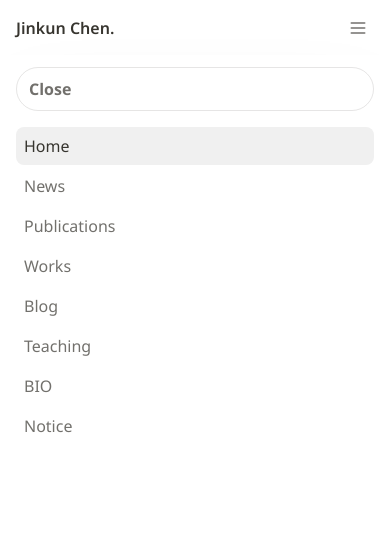
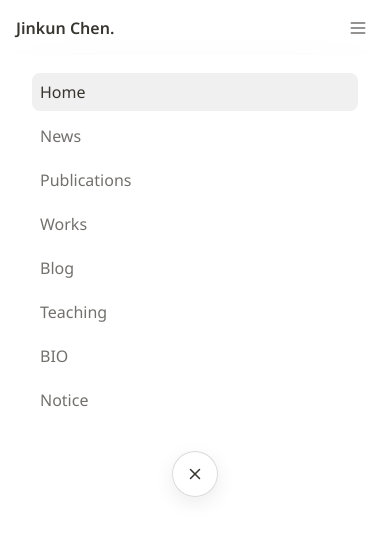
Before and after one commit to Jinnkunn/jinnkunn.com, a Next.js app: page / in a window 390 px wide. Both pictures are taken after a click on the button "Menu". Shown: the top 536 px of the page. Built offline with nearby package versions, Linux system fonts and the light colour scheme.

Commit message:
Polish mobile menu close + classic 404

```diff
--- a/app/globals.css
+++ b/app/globals.css
@@ -88,34 +88,57 @@
   z-index: 1;
 }
 
-/* Close button styling inside the mobile menu header. Keep it simple and consistent. */
-.super-navbar__menu .super-navbar__menu-actions {
-  display: none;
-}
+/* Mobile menu layout polish (v1): items first, close action after the list. */
+@media (max-width: 546px) {
+  .super-navbar__menu-surface {
+    display: flex;
+    flex-direction: column;
+    height: 100%;
+  }
 
-@media (max-width: 546px) {
-  .super-navbar__menu .super-navbar__menu-actions {
+  .super-navigation-menu__items-wrapper {
+    flex: 1;
+    overflow: auto;
+    padding: 10px 16px 6px 16px;
+  }
+
+  .super-navigation-menu__items {
     display: flex;
-    justify-content: flex-end;
-    align-items: center;
-    padding: 12px 16px 8px 16px;
+    flex-direction: column;
+    gap: 6px;
+  }
+
+  .super-navbar__menu-footer {
+    display: flex;
+    justify-content: center;
+    padding: 10px 16px 16px 16px;
   }
 }
 
 .super-navbar__menu .super-navbar__menu-close {
   appearance: none;
-  background: transparent;
+  width: 44px;
+  height: 44px;
+  display: inline-flex;
+  align-items: center;
+  justify-content: center;
+  background: rgba(255, 255, 255, 0.88);
   border: 1px solid rgba(55, 53, 47, 0.18);
   border-radius: 999px;
-  padding: 10px 12px;
-  font: inherit;
-  font-weight: 650;
+  padding: 0;
   color: var(--color-text-default);
   cursor: pointer;
+  box-shadow: 0 6px 20px rgba(15, 15, 15, 0.08);
+  transition: transform 140ms ease, background 140ms ease, box-shadow 140ms ease;
 }
 
 .super-navbar__menu .super-navbar__menu-close:hover {
-  background: rgba(55, 53, 47, 0.06);
+  background: rgba(255, 255, 255, 0.96);
+  box-shadow: 0 10px 28px rgba(15, 15, 15, 0.12);
+}
+
+.super-navbar__menu .super-navbar__menu-close:active {
+  transform: translateY(1px);
 }
 
 /* Mobile usability: increase tap targets without changing visual layout. */
@@ -218,6 +241,82 @@ html {
 
 .blog-post-content {
   min-width: 0;
+}
+
+/* Classic 404 page (keep v1 simple but intentional). */
+.page-404 {
+  padding: 84px 20px 96px 20px;
+}
+
+.page-404__inner {
+  max-width: 720px;
+  margin: 0 auto;
+}
+
+.page-404__code {
+  font-size: 13px;
+  font-weight: 700;
+  letter-spacing: 0.18em;
+  text-transform: uppercase;
+  color: rgba(55, 53, 47, 0.55);
+  margin-bottom: 14px;
+}
+
+.page-404__title {
+  margin: 0 0 10px 0;
+  font-size: 44px;
+  line-height: 1.04;
+  letter-spacing: -0.02em;
+}
+
+.page-404__desc {
+  margin: 0 0 22px 0;
+  font-size: 16px;
+  line-height: 1.5;
+  color: rgba(55, 53, 47, 0.72);
+}
+
+.page-404__actions {
+  display: flex;
+  flex-wrap: wrap;
+  gap: 10px;
+}
+
+.page-404__btn {
+  display: inline-flex;
+  align-items: center;
+  justify-content: center;
+  height: 40px;
+  padding: 0 14px;
+  border-radius: 999px;
+  text-decoration: none;
+  font-weight: 650;
+  border: 1px solid rgba(55, 53, 47, 0.18);
+  transition: transform 140ms ease, background 140ms ease;
+}
+
+.page-404__btn--primary {
+  background: rgba(55, 53, 47, 0.92);
+  color: #fff;
+  border-color: rgba(55, 53, 47, 0.92);
+}
+
+.page-404__btn--ghost {
+  background: rgba(255, 255, 255, 0.86);
+  color: rgba(55, 53, 47, 0.9);
+}
+
+.page-404__btn:hover {
+  transform: translateY(-1px);
+}
+
+@media (max-width: 546px) {
+  .page-404 {
+    padding-top: 56px;
+  }
+  .page-404__title {
+    font-size: 34px;
+  }
 }
 
 /* Desktop: move TOC into a right rail and make it sticky (keeps v1 minimal but more usable). */
--- a/components/site-nav.tsx
+++ b/components/site-nav.tsx
@@ -201,16 +201,6 @@ export default function SiteNav() {
           />
 
           <div className="super-navbar__menu-surface">
-            <div className="super-navbar__menu-actions">
-              <button
-                id="mobile-close"
-                type="button"
-                className="super-navbar__item super-navbar__menu-close"
-                aria-label="Close menu"
-              >
-                Close
-              </button>
-            </div>
             <div className="super-navigation-menu__items-wrapper">
               <div className="super-navigation-menu__items">
                 {[...topItems, ...moreItems].map((it) => (
@@ -224,6 +214,34 @@ export default function SiteNav() {
                 ))}
               </div>
             </div>
+
+            {/* Mobile: close action belongs after the nav items (less empty space up top). */}
+            <div className="super-navbar__menu-footer">
+              <button
+                id="mobile-close"
+                type="button"
+                className="super-navbar__menu-close"
+                aria-label="Close menu"
+              >
+                <span className="sr-only">Close</span>
+                <svg
+                  xmlns="http://www.w3.org/2000/svg"
+                  width="18"
+                  height="18"
+                  viewBox="0 0 24 24"
+                  fill="none"
+                  stroke="currentColor"
+                  strokeWidth="2"
+                  strokeLinecap="round"
+                  strokeLinejoin="round"
+                  aria-hidden="true"
+                  focusable="false"
+                >
+                  <path d="M18 6 6 18" />
+                  <path d="m6 6 12 12" />
+                </svg>
+              </button>
+            </div>
           </div>
         </div>
       </div>
```
Also changed, not shown: app/(classic)/not-found.tsx (added, +30 -0 lines), app/not-found.tsx (+8 -4 lines).
